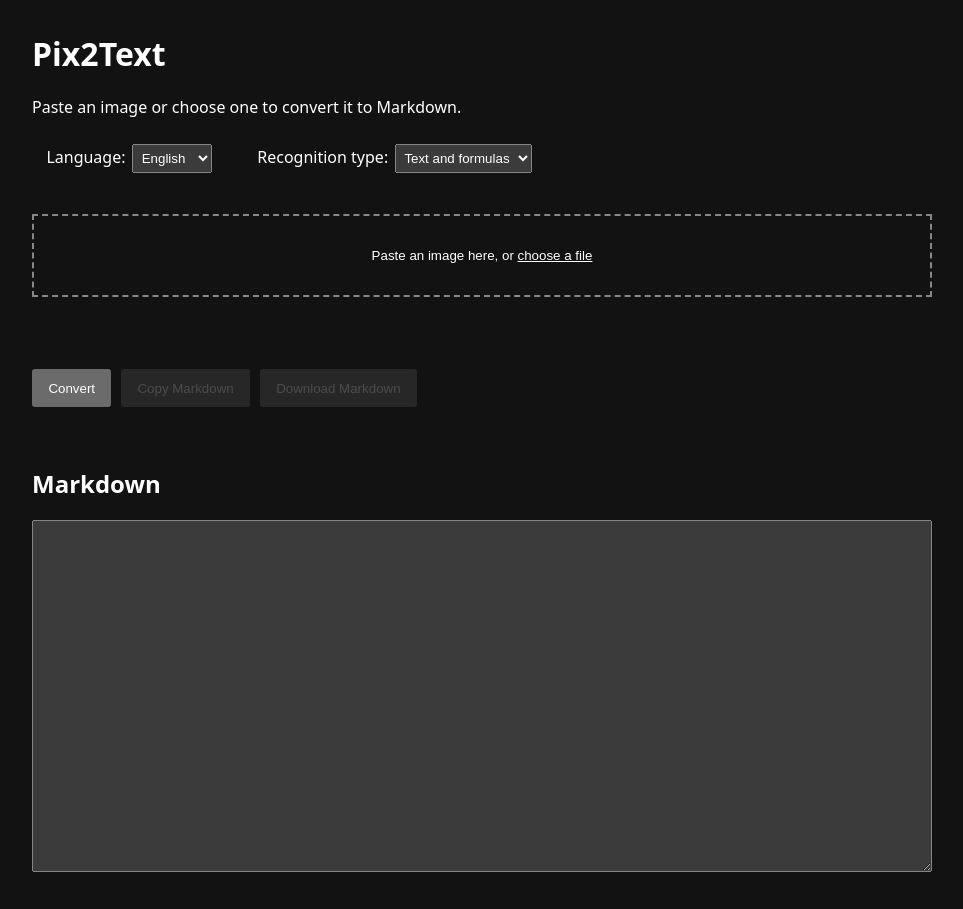
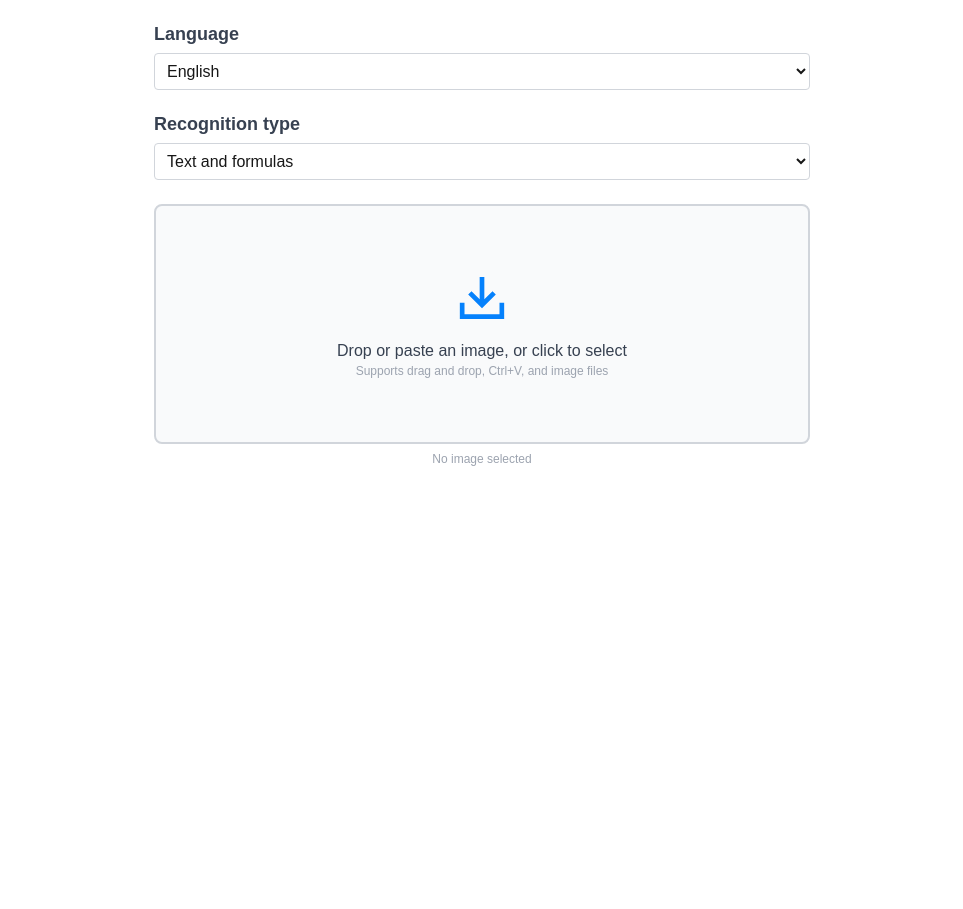
Before and after one commit to Mapaor/pix2text-ocr-cat, a React (Vite) app in the folder app/frontend/: page / in a window 1280 px wide. Shown: the whole page, without its empty margins (158-1121 px from the left). After the commit the page ends 800 px from the top, so only its background shows below. Built offline with nearby package versions, Linux system fonts and the light colour scheme.

Commit message:
adapt UI/UX to ocr.cat

```diff
--- a/app/frontend/src/App.tsx
+++ b/app/frontend/src/App.tsx
@@ -18,6 +18,9 @@ function App() {
   const [markdown, setMarkdown] = useState("");
   const [message, setMessage] = useState("");
   const [isConverting, setIsConverting] = useState(false);
+  const [copied, setCopied] = useState(false);
+  const [isDragging, setIsDragging] = useState(false);
+  const [previewUrl, setPreviewUrl] = useState("");
   const fileInput = useRef<HTMLInputElement>(null);
 
   const setFile = (file: File | undefined) => {
@@ -26,8 +29,15 @@ function App() {
       return;
     }
     setSelectedFile(file);
-    setMessage("");
+    setPreviewUrl(URL.createObjectURL(file));
+    void convert(file);
   };
+
+  useEffect(() => {
+    return () => {
+      if (previewUrl) URL.revokeObjectURL(previewUrl);
+    };
+  }, [previewUrl]);
 
   useEffect(() => {
     const handlePaste = (event: ClipboardEvent) => {
@@ -42,14 +52,14 @@ function App() {
     return () => document.removeEventListener("paste", handlePaste);
   }, []);
 
-  const convert = async () => {
-    if (!selectedFile) {
+  const convert = async (file = selectedFile) => {
+    if (!file) {
       setMessage("Paste or select an image first.");
       return;
     }
 
     const data = new FormData();
-    data.append("image", selectedFile);
+    data.append("image", file);
     data.append("language", language);
     data.append("recognition_type", recognitionType);
     setIsConverting(true);
@@ -73,35 +83,25 @@ function App() {
 
   const copyMarkdown = async () => {
     await navigator.clipboard.writeText(markdown);
-    setMessage("Markdown copied.");
-  };
-
-  const downloadMarkdown = () => {
-    const link = document.createElement("a");
-    link.href = URL.createObjectURL(
-      new Blob([markdown], { type: "text/markdown" }),
-    );
-    link.download = "pix2text.md";
-    link.click();
-    URL.revokeObjectURL(link.href);
   };
 
   return (
-    <main>
-      <h1>Pix2Text</h1>
-      <p>Paste an image or choose one to convert it to Markdown.</p>
-
-      <div className="settings">
-        <label>
-          Language:
-          <select value={language} onChange={(event) => setLanguage(event.target.value as Language)}>
+    <main className="app-shell">
+      <label className="field-label" htmlFor="language">Language</label>
+        <select
+          id="language"
+          className="select"
+          value={language}
+          onChange={(event) => setLanguage(event.target.value as Language)}
+        >
             <option value="en">English</option>
             <option value="es">Spanish</option>
         </select>
-        </label>
-        <label>
-          Recognition type:
+
+        <label className="field-label" htmlFor="recognition-type">Recognition type</label>
         <select
+          id="recognition-type"
+          className="select"
           value={recognitionType}
           onChange={(event) => setRecognitionType(event.target.value as RecognitionType)}
         >
@@ -109,20 +109,28 @@ function App() {
             <option key={option.value} value={option.value}>{option.label}</option>
           ))}
         </select>
-        </label>
-      </div>
 
       <button
-        className="drop"
+        className={`drop-zone${isDragging ? " dragging" : ""}`}
         type="button"
         onClick={() => fileInput.current?.click()}
-        onDragOver={(event) => event.preventDefault()}
+        onDragOver={(event) => {
+          event.preventDefault();
+          setIsDragging(true);
+        }}
+        onDragLeave={() => setIsDragging(false)}
         onDrop={(event) => {
           event.preventDefault();
+          setIsDragging(false);
           setFile(event.dataTransfer.files[0]);
         }}
       >
-        Paste an image here, or <span>choose a file</span>
+        <svg className="upload-icon" aria-hidden="true" viewBox="0 0 24 24">
+          <path d="M13 3v9.586l3.5-3.5 1.414 1.414L12 16.414 6.086 10.5 7.5 9.086l3.5 3.5V3H13ZM4.5 14v5h15v-5h2v7h-19v-7h2Z" />
+        </svg>
+        <strong>Drop or paste an image, or click to select</strong>
+        <span className="drop-help">Supports drag and drop, Ctrl+V, and image files</span>
+        {previewUrl && <img className="preview" src={previewUrl} alt="Selected image preview" />}
       </button>
       <input
         ref={fileInput}
@@ -131,18 +139,58 @@ function App() {
         accept="image/*"
         onChange={(event) => setFile(event.target.files?.[0])}
       />
-      <p className="filename">{selectedFile?.name ?? ""}</p>
+      <p className="filename">{selectedFile?.name ?? "No image selected"}</p>
 
-      <div className="actions">
-        <button type="button" onClick={convert} disabled={isConverting}>
-          {isConverting ? "Converting..." : "Convert"}
+      {message && <p className={`message${message === "Processing..." ? " processing" : ""}`} role="alert">{message}</p>}
+      {selectedFile && (
+        <section className="result-card">
+          <div className="result-header">
+            <span>Result</span>
+            <button
+              className={`copy-button${copied ? " copied" : ""}`}
+              type="button"
+              onClick={async () => {
+                await copyMarkdown();
+                setCopied(true);
+                window.setTimeout(() => setCopied(false), 1200);
+              }}
+              disabled={!markdown}
+              aria-label={copied ? "Markdown copied" : "Copy Markdown"}
+              title={copied ? "Copied" : "Copy Markdown"}
+            >
+              {copied ? (
+                <svg aria-hidden="true" viewBox="0 0 16 16">
+                  <path d="m2.75 8.75 3.5 3.5 7-7.5" />
+                </svg>
+              ) : (
+                <svg aria-hidden="true" viewBox="0 0 48 48">
+                  <path d="M13 12.432v-4.62A2.813 2.813 0 0 1 15.813 5h24.374A2.813 2.813 0 0 1 43 7.813v24.375A2.813 2.813 0 0 1 40.187 35h-4.67" />
+                  <path d="M32.188 13H7.811A2.813 2.813 0 0 0 5 15.813v24.374A2.813 2.813 0 0 0 7.813 43h24.375A2.813 2.813 0 0 0 35 40.187V15.814A2.813 2.813 0 0 0 32.187 13Z" />
+                </svg>
+              )}
             </button>
-        <button type="button" onClick={copyMarkdown} disabled={!markdown}>Copy Markdown</button>
-        <button type="button" onClick={downloadMarkdown} disabled={!markdown}>Download Markdown</button>
           </div>
-      <p className="message" role="alert">{message}</p>
-      <h2>Markdown</h2>
-      <textarea value={markdown} readOnly spellCheck={false} />
+          {isConverting && (
+            <div className="processing-state" role="status" aria-live="polite">
+              <div className="progress-track">
+                <div className="progress-bar" />
+              </div>
+              <span className="processing-label">
+                <svg aria-hidden="true" viewBox="0 0 24 24">
+                  <circle cx="12" cy="12" r="9" />
+                </svg>
+                Processing
+              </span>
+            </div>
+          )}
+          <textarea
+            value={markdown}
+            readOnly
+            spellCheck={false}
+            placeholder="Your converted Markdown will appear here..."
+          />
+        </section>
+      )}
     </main>
   );
 }
--- a/app/frontend/src/styles.css
+++ b/app/frontend/src/styles.css
@@ -1,77 +1,343 @@
 :root {
-  color-scheme: dark;
-  font-family: system-ui, sans-serif;
+  color-scheme: light dark;
+  font-family: Arial, Helvetica, sans-serif;
+  color: #171717;
+  background: #ffffff;
+}
+
+@media (prefers-color-scheme: dark) {
+  :root {
+    color: #f5f5f5;
+    background: #0f0f0f;
+  }
+}
+
+* {
+  box-sizing: border-box;
 }
 
 body {
-  max-width: 900px;
-  margin: 2rem auto;
-  padding: 0 1rem;
+  min-width: 320px;
+  margin: 0;
+  background: inherit;
 }
 
 button,
-label {
+select,
+textarea {
+  font: inherit;
+}
+
+button {
   cursor: pointer;
-  padding: 0.6rem 0.9rem;
 }
 
 button:disabled {
   cursor: not-allowed;
-  opacity: 0.6;
+  opacity: 0.55;
 }
 
-select {
-  margin-left: 0.4rem;
-  padding: 0.3rem;
+.app-shell {
+  width: 100%;
+  max-width: 42rem;
+  margin: 0 auto;
+  padding: 1.5rem 0.5rem;
 }
 
-.settings {
-  display: flex;
-  gap: 1rem;
-  flex-wrap: wrap;
-  margin: 1rem 0;
+.field-label {
+  display: block;
+  margin-bottom: 0.5rem;
+  color: #374151;
+  font-size: 1.125rem;
+  font-weight: 600;
 }
 
-.drop {
+.select {
   width: 100%;
-  border: 2px dashed #888;
-  background: transparent;
+  margin-bottom: 1.5rem;
+  padding: 0.5rem;
+  border: 1px solid #d1d5db;
+  border-radius: 0.25rem;
+  background: #ffffff;
   color: inherit;
-  padding: 2rem;
-  text-align: center;
-  margin: 1rem 0;
 }
 
-.drop:hover,
-.drop:focus {
-  border-color: #6cf;
+.select:focus,
+textarea:focus {
+  outline: 2px solid #60a5fa;
+  outline-offset: 1px;
 }
 
-.drop span {
-  text-decoration: underline;
+.drop-zone {
+  display: flex;
+  width: 100%;
+  min-height: 15rem;
+  flex-direction: column;
+  align-items: center;
+  justify-content: center;
+  gap: 0.25rem;
+  margin-bottom: 1.5rem;
+  padding: 1.5rem;
+  border: 2px solid #d1d5db;
+  border-radius: 0.5rem;
+  background: #f9fafb;
+  color: inherit;
+  text-align: center;
+  transition: border-color 0.2s, background-color 0.2s;
 }
 
-.actions {
-  display: flex;
-  gap: 0.6rem;
-  flex-wrap: wrap;
+.drop-zone:hover,
+.drop-zone:focus,
+.drop-zone.dragging {
+  border-color: #60a5fa;
+  background: #eff6ff;
+}
+
+.upload-icon {
+  width: 3.5rem;
+  height: 3.5rem;
+  margin-bottom: 0.75rem;
+  fill: #0581fc;
+}
+
+.drop-zone strong {
+  color: #374151;
+  font-size: 1rem;
+  font-weight: 500;
+}
+
+.drop-help,
+.filename {
+  color: #9ca3af;
+  font-size: 0.75rem;
+}
+
+.preview {
+  max-width: 100%;
+  max-height: 10rem;
+  margin-top: 1rem;
+  border: 1px solid #e5e7eb;
+  border-radius: 0.25rem;
 }
 
 .file-input {
   display: none;
 }
 
-.filename,
-.message {
-  min-height: 1.5rem;
+.filename {
+  min-height: 1.1rem;
+  margin: -1rem 0 1rem;
+  text-align: center;
+}
+
+.actions {
+  display: flex;
+  flex-wrap: wrap;
+  gap: 0.5rem;
+  margin-bottom: 0.5rem;
+}
+
+.actions button {
+  border: 1px solid #d1d5db;
+  border-radius: 0.25rem;
+  background: transparent;
+  color: inherit;
+  padding: 0.6rem 0.85rem;
+}
+
+.actions button:first-child {
+  border-color: #3b82f6;
+  background: #3b82f6;
+  color: white;
+}
+
+.actions button:hover:not(:disabled) {
+  border-color: #60a5fa;
 }
 
 .message {
-  color: #ff8a8a;
+  min-height: 1.2rem;
+  margin: 0 0 1.5rem;
+  color: #dc2626;
+  font-size: 0.75rem;
+}
+
+.message.processing {
+  color: #3b82f6;
+}
+
+.result-card {
+  display: flex;
+  flex-direction: column;
+  gap: 1rem;
+  margin-bottom: 1.5rem;
+  padding: 0.75rem;
+  border: 1px solid #e5e7eb;
+  border-radius: 0.5rem;
+  background: #ffffff;
+  box-shadow: 0 1px 3px #1118271a;
+}
+
+.result-header {
+  display: flex;
+  align-items: center;
+  justify-content: space-between;
+  min-height: 1.75rem;
+  color: #374151;
+  font-size: 0.875rem;
+  font-weight: 600;
 }
 
 textarea {
   width: 100%;
-  min-height: 22rem;
-  box-sizing: border-box;
+  min-height: 20rem;
+  resize: vertical;
+  padding: 0.5rem;
+  border: 1px solid #d1d5db;
+  border-radius: 0.25rem;
+  background: #f9fafb;
+  color: inherit;
+  font-size: 0.75rem;
+  line-height: 1.5;
 }
+
+.copy-button {
+  display: grid;
+  width: 1.75rem;
+  height: 1.75rem;
+  place-items: center;
+  border: 0;
+  border-radius: 0.25rem;
+  background: #eff6ff;
+  color: #3b82f6;
+}
+
+.copy-button:hover:not(:disabled) {
+  background: #dbeafe;
+}
+
+.copy-button.copied {
+  background: #ccfbf1;
+  color: #14b8a6;
+}
+
+.copy-button svg {
+  width: 1.1rem;
+  height: 1.1rem;
+  fill: none;
+  stroke: currentColor;
+  stroke-linecap: round;
+  stroke-linejoin: round;
+  stroke-width: 3;
+}
+
+.copy-button.copied svg {
+  stroke-width: 2;
+}
+
+.processing-state {
+  display: flex;
+  flex-direction: column;
+  gap: 0.4rem;
+}
+
+.progress-track {
+  width: 100%;
+  height: 0.35rem;
+  overflow: hidden;
+  border-radius: 999px;
+  background: #e5e7eb;
+}
+
+.progress-bar {
+  width: 38%;
+  height: 100%;
+  border-radius: inherit;
+  background: #3b82f6;
+  animation: progress-slide 1.2s ease-in-out infinite;
+}
+
+.processing-label {
+  display: flex;
+  align-items: center;
+  gap: 0.35rem;
+  color: #60a5fa;
+  font-size: 0.75rem;
+}
+
+.processing-label svg {
+  width: 0.8rem;
+  height: 0.8rem;
+  fill: none;
+  stroke: currentColor;
+  stroke-width: 2;
+  animation: pulse 1.2s ease-in-out infinite;
+}
+
+@keyframes progress-slide {
+  0% {
+    transform: translateX(-120%);
+  }
+  100% {
+    transform: translateX(350%);
+  }
+}
+
+@keyframes pulse {
+  50% {
+    opacity: 0.35;
+  }
+}
+
+textarea::placeholder {
+  color: #9ca3af;
+}
+
+@media (prefers-color-scheme: dark) {
+  .field-label,
+  .drop-zone strong {
+    color: #d1d5db;
+  }
+
+  .select,
+  textarea {
+    border-color: #4b5563;
+    background: #1f2937;
+  }
+
+  .drop-zone,
+  .result-card {
+    border-color: #4b5563;
+    background: #1f2937;
+  }
+
+  .result-header {
+    color: #d1d5db;
+  }
+
+  .drop-zone:hover,
+  .drop-zone:focus,
+  .drop-zone.dragging {
+    background: #1e3a5f;
+  }
+
+  .actions button {
+    border-color: #4b5563;
+  }
+
+  .copy-button {
+    background: #172554;
+  }
+
+  .copy-button:hover:not(:disabled) {
+    background: #1e3a8a;
+  }
+
+  .copy-button.copied {
+    background: #134e4a;
+  }
+
+  .progress-track {
+    background: #4b5563;
+  }
+}
```
Lines whose indentation alone changed are shown as unchanged.
